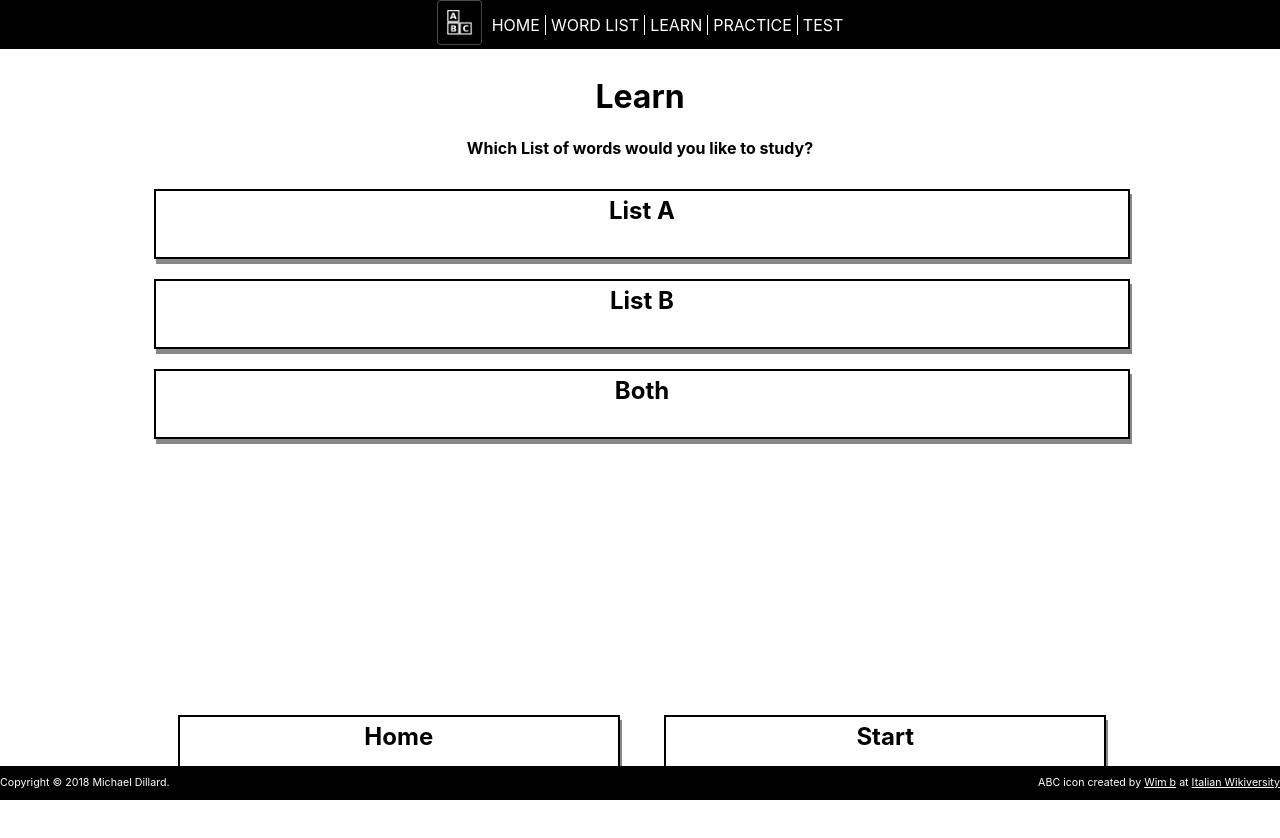
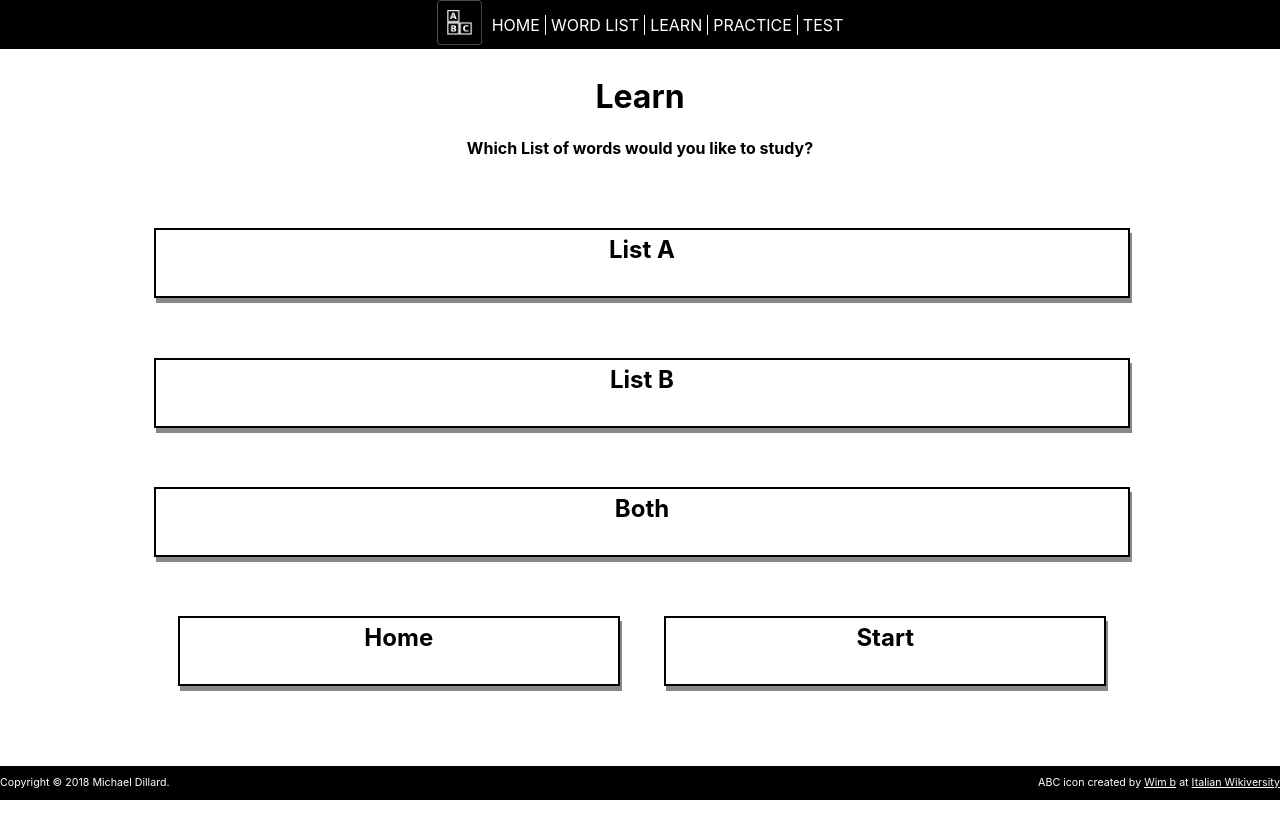
Before and after one commit to mkdillard/sight-words, a React (Create React App) app: page /learn in a window 1280 px wide. Shown: the top 838 px of the page. After the commit the page ends 800 px from the top, so only its background shows below. Built offline with nearby package versions, Linux system fonts and the light colour scheme.

Commit message:
additional fiddling with learn css

```diff
--- a/src/App.css
+++ b/src/App.css
@@ -1,6 +1,12 @@
 .appWrapper {
   display: flex;
   flex-direction: column;
-  justify-content: center;
+  justify-content: space-between;
   align-items: center;
 }
+
+.router {
+  display: flex;
+  flex-direction: column;
+  align-items: center;
+}
--- a/src/App.js
+++ b/src/App.js
@@ -15,12 +15,12 @@ class App extends Component {
       <BrowserRouter>
         <div className='appWrapper'>
           <Header />
-          <Route exact path='/' render={(routerProps) => <Home {...routerProps} />} />
-          <Route path='/wordlist' render={(routerProps) => <WordList {...routerProps} listA={Words.listA} listB={Words.listB} />} />
-          <Route path='/learn' render={(routerProps) => <Learn {...routerProps} listA={Words.listA} listB={Words.listB} />} />
+          <Route exact path='/' className='router' render={(routerProps) => <Home {...routerProps} />} />
+          <Route path='/wordlist' className='router' render={(routerProps) => <WordList {...routerProps} listA={Words.listA} listB={Words.listB} />} />
+          <Route path='/learn' className='router' render={(routerProps) => <Learn {...routerProps} listA={Words.listA} listB={Words.listB} />} />
           {/*
-            <Route path='/practice' component={Practice} />
-            <Route path='/test' component={Test} />
+            <Route path='/practice' className='router' component={Practice} />
+            <Route path='/test' className='router' component={Test} />
           */}
           <Footer />
         </div>
--- a/src/components/Button/Button.js
+++ b/src/components/Button/Button.js
@@ -2,8 +2,6 @@ import React from 'react';
 import './Button.css';
 
 const Button = ({name, description, active, cb, cbParam}) => {
-  console.log('name:', name, 'active:', active)
-  console.log(active ? `menu-button ${active}` : 'menu-button');
   return (
     <div className={(active ? `menu-button ${active}` : 'menu-button')} onClick={() => {return (cb ? cb(cbParam) : null) }}>
     <h2>{name}</h2>
--- a/src/components/Learn/Learn.css
+++ b/src/components/Learn/Learn.css
@@ -1,24 +1,21 @@
 .learnWrapper {
   width: 80%;
+  height: 80vh;
   margin: 3.5em 10%;
+  margin-bottom: 4.5em;
   display: flex;
   align-items: center;
-  justify-content: center;
+  justify-content: space-between;
   flex-direction: column;
   text-align: center;
 }
 
 .wordBox {
   width: 95%;
-  height: 150%;
-  flex: 1;
-  margin-top: 15%;
 }
 
 .wordBoxButtonWrapper {
   width: 95%;
-  margin-top: 15%;
-  margin-bottom: 20%;
   display: flex;
   align-items: center;
   justify-content: space-between;
@@ -31,7 +28,6 @@
 
 .wordBoxMenu {
   width: 95%;
-  margin-top: 25%;
   display: flex;
   align-items: center;
   justify-content: space-around;
@@ -50,4 +46,5 @@
 
 .selectListButtonDiv {
   width: 95%;
+  flex: 0 0 auto;
 }
--- a/src/components/Learn/Learn.js
+++ b/src/components/Learn/Learn.js
@@ -2,7 +2,7 @@ import React from 'react';
 import { Link } from 'react-router-dom';
 import WordBox from '../WordBox/WordBox';
 import Button from '../Button/Button';
-import { Mod, Shuffle, BuildList, Capitalize } from '../ListUtility/ListUtility';
+import { Mod, Shuffle } from '../ListUtility/ListUtility';
 import './Learn.css';
 
 class Learn extends React.Component {
@@ -109,8 +109,7 @@ class Learn extends React.Component {
 
     ) : (
       <div className='learnWrapper'>
-        <WordBox className='wordBox' word={this.state.list[this.state.listIndex]} >
-        </WordBox>
+        <WordBox className='wordBox' word={this.state.list[this.state.listIndex]} />
         <div className='wordBoxButtonWrapper'>
           <div>
             <Button name={'Prev'} description={''} cb={this.getPreviousWord} cbParam={null} />
--- a/src/components/WordList/WordList.css
+++ b/src/components/WordList/WordList.css
@@ -24,7 +24,7 @@
 }
 
 .word {
-  width: 15%;
+  flex-basis: 15%;
   margin: 5px 10px;
   padding-left: 5px;
   text-align: center;
```
